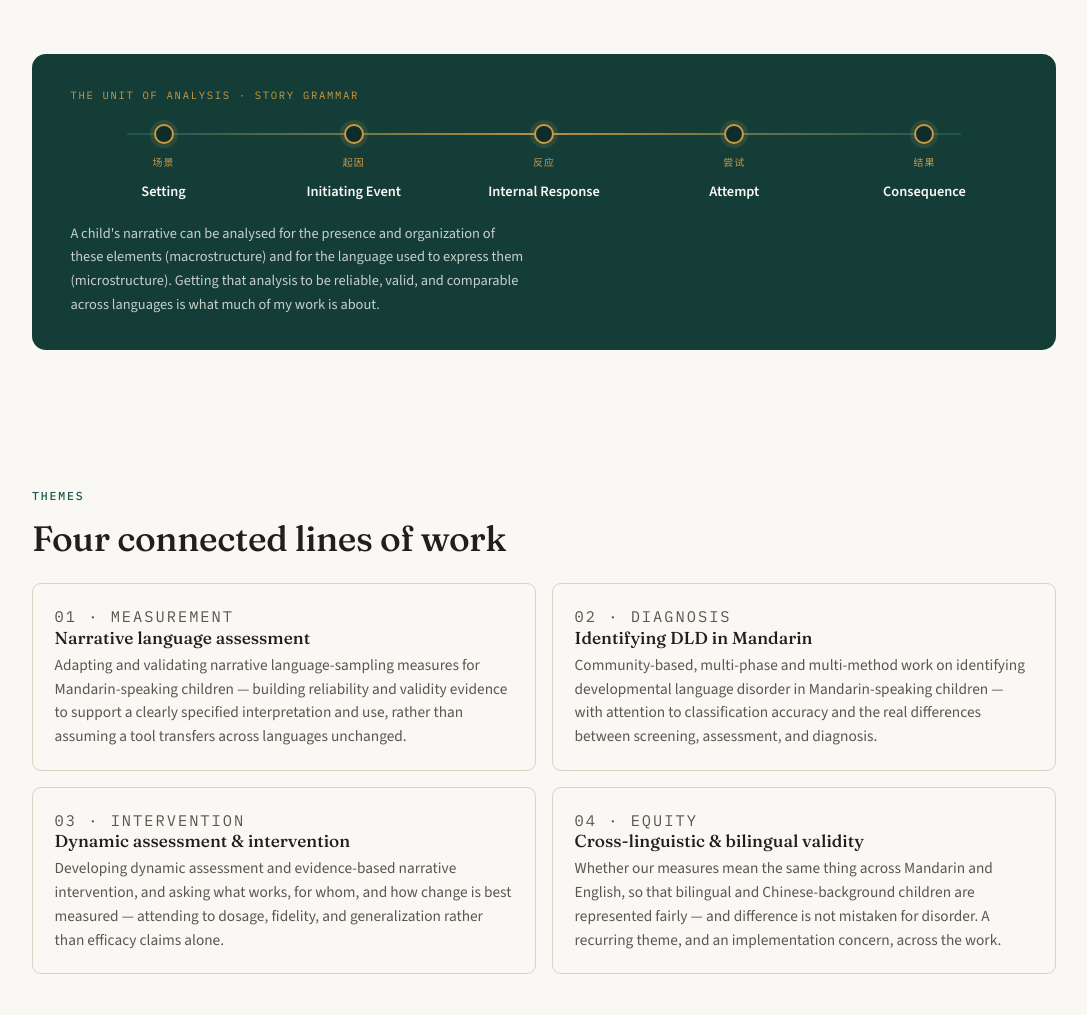
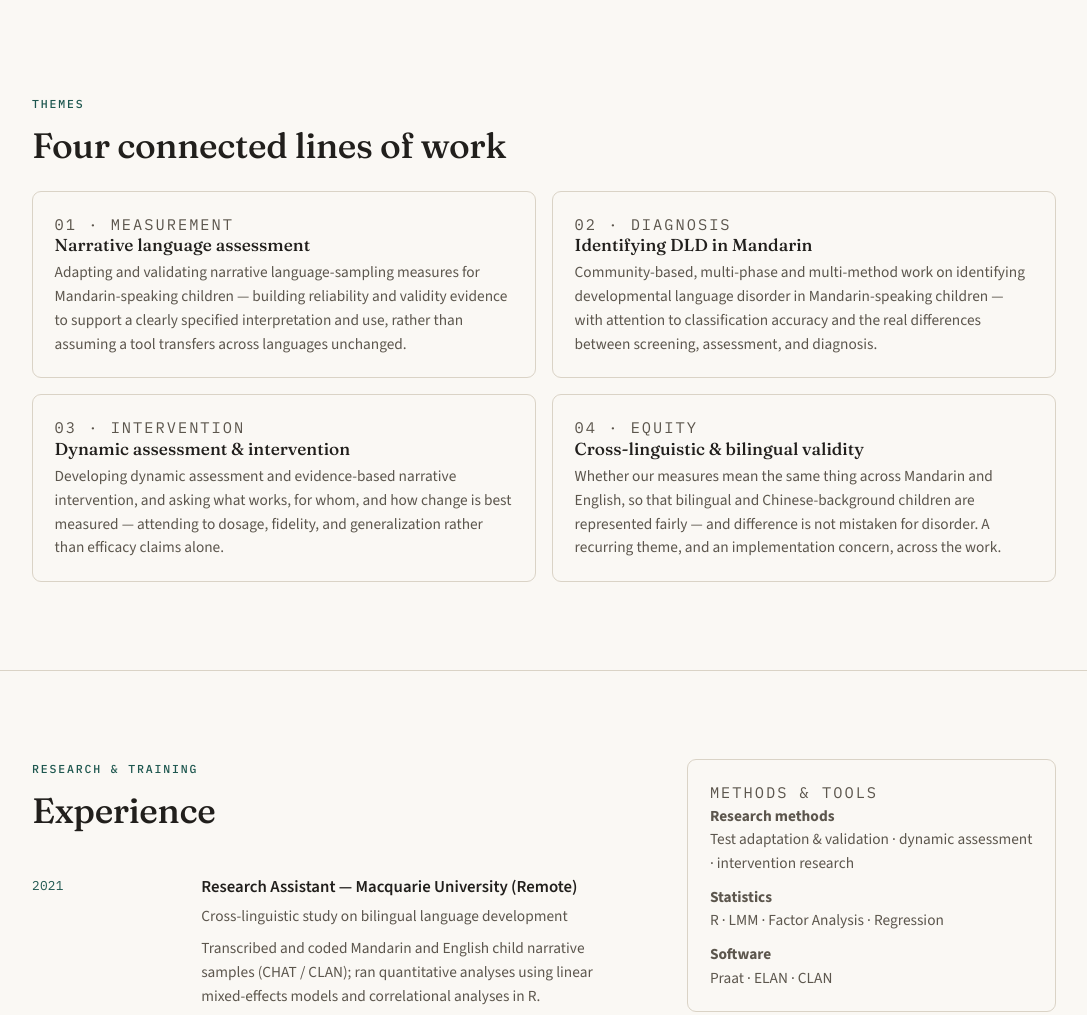
Before and after one commit to yjingdan/yjingdan.github.io, a plain HTML site: page research.html in a window 1280 px wide. Shown: the part 560-1575 px from the top of the page, without its empty margins (96-1183 px from the left). Drawn offline with nearby package versions, Linux system fonts and the light colour scheme.

Commit message:
Update research.html

```diff
--- a/research.html
+++ b/research.html
@@ -36,21 +36,6 @@
     <p class="eyebrow rise">Research</p>
     <h1 class="section-title rise d1" style="max-width:26ch;">From how children build a story to tools clinicians can trust.</h1>
     <p class="lead rise d2" style="margin-top:1.3rem;">My research sits where language science meets clinical practice. I adapt and validate narrative language measures, study how developmental language disorder is identified in Mandarin-speaking children, and develop dynamic, evidence-based approaches to assessment and intervention — with a persistent question running underneath: do our measures mean the same thing across Mandarin and English?</p>
-  </section>
-
-  <!-- STORY SPINE reused as a research framing device -->
-  <section class="wrap section--tight">
-    <div class="spine rise">
-      <p class="spine__label">The unit of analysis · Story grammar</p>
-      <div class="spine__track">
-        <div class="node"><span class="node__dot"></span><span class="node__k">场景</span><span class="node__t">Setting</span></div>
-        <div class="node"><span class="node__dot"></span><span class="node__k">起因</span><span class="node__t">Initiating Event</span></div>
-        <div class="node"><span class="node__dot"></span><span class="node__k">反应</span><span class="node__t">Internal Response</span></div>
-        <div class="node"><span class="node__dot"></span><span class="node__k">尝试</span><span class="node__t">Attempt</span></div>
-        <div class="node"><span class="node__dot"></span><span class="node__k">结果</span><span class="node__t">Consequence</span></div>
-      </div>
-      <p class="spine__note">A child's narrative can be analysed for the presence and organization of these elements (macrostructure) and for the language used to express them (microstructure). Getting that analysis to be reliable, valid, and comparable across languages is what much of my work is about.</p>
-    </div>
   </section>
 
   <!-- THEMES -->
@@ -126,7 +111,7 @@
         <p class="card__k">Methods &amp; tools</p>
         <div class="prose" style="font-size:.95rem;">
           <p style="margin-bottom:.6rem;"><strong>Research methods</strong><br><span class="muted">Test adaptation &amp; validation · dynamic assessment · intervention research</span></p>
-          <p style="margin-bottom:.6rem;"><strong>Statistics</strong><br><span class="muted">R · linear mixed-effects models · correlational analysis</span></p>
+          <p style="margin-bottom:.6rem;"><strong>Statistics</strong><br><span class="muted">R · LMM · Factor Analysis · Regression </span></p>
           <p style="margin-bottom:0;"><strong>Software</strong><br><span class="muted">Praat · ELAN · CLAN</span></p>
         </div>
       </aside>
```
